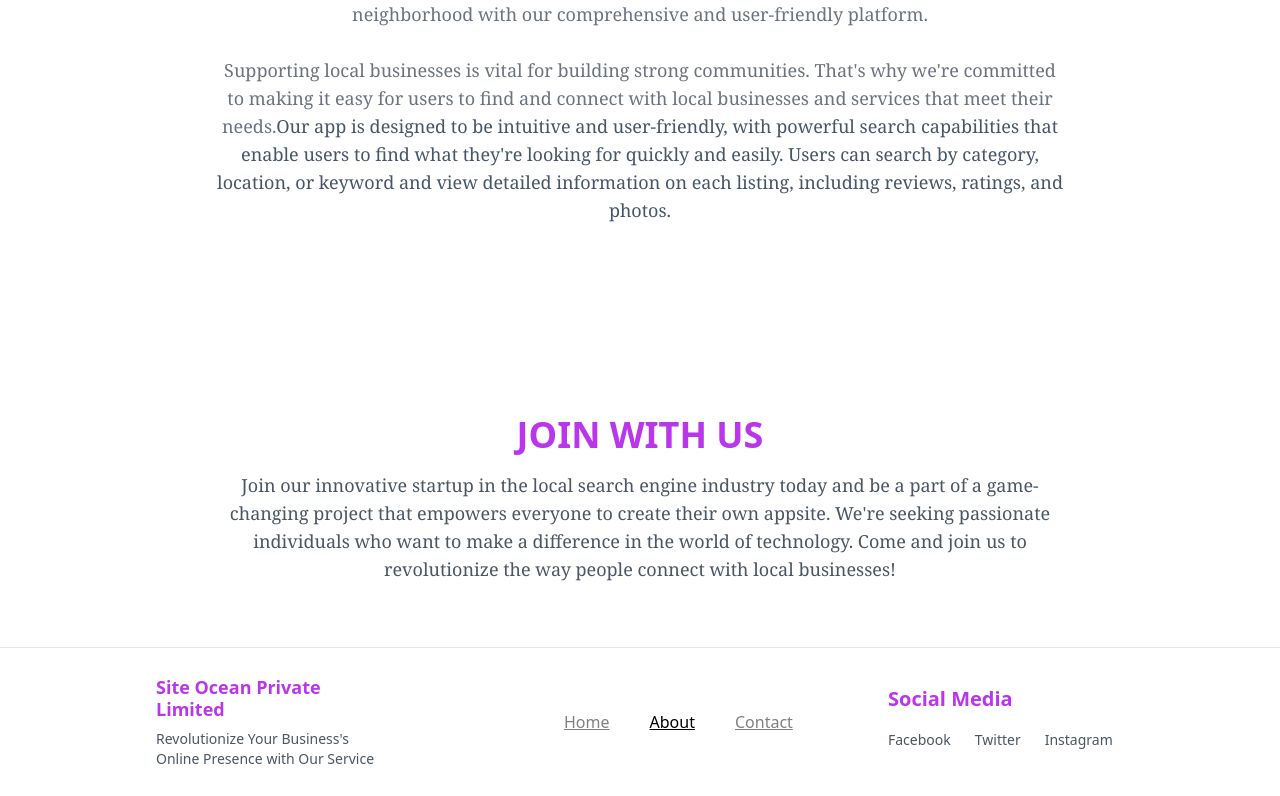
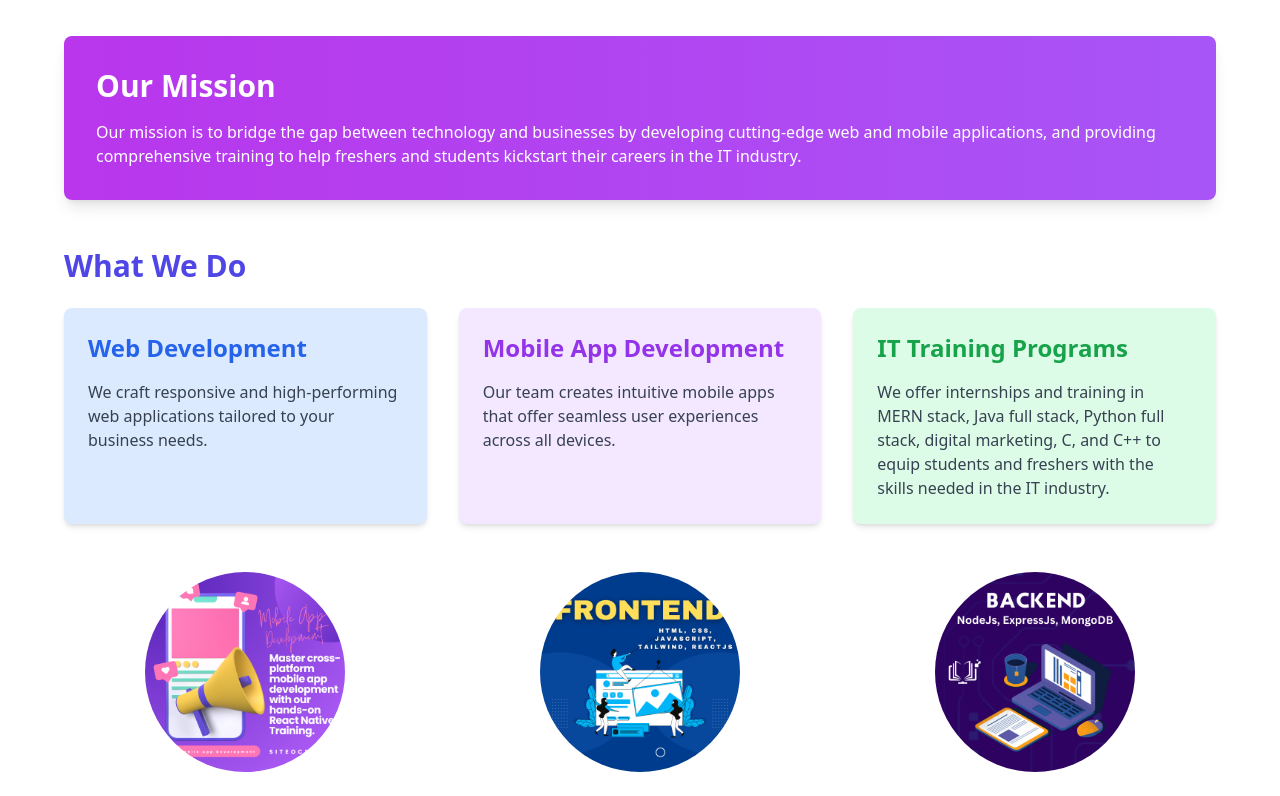
Before and after one commit to SiteOcean/SiteOceanWebsite, a Next.js app: page /Layouts/AboutPage in a window 1280 px wide. Shown: the part 204-1000 px from the top of the page. Built offline with nearby package versions, Linux system fonts and the light colour scheme.

Commit message:
new about page updated

```diff
--- a/src/Components/AboutPageComp/Banner.jsx
+++ b/src/Components/AboutPageComp/Banner.jsx
@@ -2,29 +2,87 @@ import React from "react";
 
 const Banner = () => {
   return (
-    <div className="bg-white min-h-[90vh]">
-      <div className="max-w-7xl mx-auto py-7 sm:py-10 px-6 lg:px-8">
-        <div className="md:text-center">
-          <h2 className="text-xl tracking-tight bg-gradient-to-r sm:p-0 from-[#b936ec] to-[#fc0ef0] text-transparent bg-clip-text sm:text-2xl font-bold">
-            Learn More About SiteOcean
-          </h2>
-          <div className="mt-4 text-lg text-gray-500 sm:w-[70%] mx-auto font-serif">
-            We're a startup dedicated to developing a local search engine app that empowers users to discover businesses, services, and events in their community. Experience the full potential of your neighborhood with our comprehensive and user-friendly platform.
-            <br/><br/>
-            Supporting local businesses is vital for building strong communities. That's why we're committed to making it easy for users to find and connect with local businesses and services that meet their needs.
-            <span className="text-slate-600">
-              Our app is designed to be intuitive and user-friendly, with powerful search capabilities that enable users to find what they're looking for quickly and easily. Users can search by category, location, or keyword and view detailed information on each listing, including reviews, ratings, and photos.
-            </span>
+    <div className="w-[100%] md:w-[90%] mx-auto py-12">
+      {/* Introduction Section */}
+      <section className="text-center mb-12">
+        <h1 className="text-4xl font-bold text-indigo-600">About Siteocean Pvt Ltd</h1>
+        <p className="text-lg mt-4 text-gray-600">
+          At Siteocean Pvt Ltd, we are dedicated to creating innovative digital solutions and empowering the next generation of IT professionals.
+        </p>
+      </section>
+
+      {/* Mission Statement Section */}
+      <section className="bg-gradient-to-r from-[#b936ec] to-purple-500 p-8 text-white rounded-lg shadow-lg mb-12">
+        <h2 className="text-3xl font-bold">Our Mission</h2>
+        <p className="mt-4">
+          Our mission is to bridge the gap between technology and businesses by developing cutting-edge web and mobile applications, and providing comprehensive training to help freshers and students kickstart their careers in the IT industry.
+        </p>
+      </section>
+
+      {/* Services Section */}
+      <section className="mb-12">
+        <h2 className="text-3xl font-bold text-indigo-600 mb-6">What We Do</h2>
+        <div className="grid grid-cols-1 md:grid-cols-2 lg:grid-cols-3 gap-8">
+          <div className="p-6 bg-blue-100 rounded-lg shadow-md">
+            <h3 className="text-2xl font-bold text-blue-600">Web Development</h3>
+            <p className="mt-4 text-gray-700">
+              We craft responsive and high-performing web applications tailored to your business needs.
+            </p>
           </div>
-          <span className="bg-gradient-to-r text-[#b936ec] text-[17px] font-bold  to-[#36045a] inline-block text-transparent bg-clip-text mt-[10px] md:w-[70%]">Experience the innovation of our app, where seamless organization, constant connectivity, and a competitive edge in the business world are at your fingertips, empowering you to stay ahead of the curve.</span>
+          <div className="p-6 bg-purple-100 rounded-lg shadow-md">
+            <h3 className="text-2xl font-bold text-purple-600">Mobile App Development</h3>
+            <p className="mt-4 text-gray-700">
+              Our team creates intuitive mobile apps that offer seamless user experiences across all devices.
+            </p>
+          </div>
+          <div className="p-6 bg-green-100 rounded-lg shadow-md">
+            <h3 className="text-2xl font-bold text-green-600">IT Training Programs</h3>
+            <p className="mt-4 text-gray-700">
+              We offer internships and training in MERN stack, Java full stack, Python full stack, digital marketing, C, and C++ to equip students and freshers with the skills needed in the IT industry.
+            </p>
+          </div>
         </div>
-      </div>
-      <div className="max-w-7xl mx-auto py-3 px-4 lg:py-16 sm:px-6 lg:px-8 text-center">
-        <h2 className="text-2xl text-[#b936ec] sm:text-4xl font-bold uppercase">Join With Us</h2>
-        <div className="md:mt-4 text-lg text-gray-600 sm:w-[70%] mx-auto font-serif">
-          Join our innovative startup in the local search engine industry today and be a part of a game-changing project that empowers everyone to create their own appsite. We're seeking passionate individuals who want to make a difference in the world of technology. Come and join us to revolutionize the way people connect with local businesses!
+      </section>
+
+      {/* Team Section */}
+      <section>
+        {/* <h2 className="text-3xl font-bold text-indigo-600 mb-6">Meet Our Team</h2> */}
+        <div className="grid grid-cols-1 md:grid-cols-2 lg:grid-cols-3 gap-8">
+          <div className="text-center">
+            <img
+              src="/1.png"
+              alt="Team Member 1"
+              width={200}
+              height={200}
+              className="rounded-full mx-auto"
+            />
+            <h3 className="text-xl font-bold text-gray-800 mt-4"></h3>
+            {/* <p className="text-gray-600">Founder & CEO</p> */}
+          </div>
+          <div className="text-center">
+            <img
+              src="/2.png"
+              alt="Team Member 2"
+              width={200}
+              height={200}
+              className="rounded-full mx-auto bg-cover"
+            />
+            <h3 className="text-xl font-bold text-gray-800 mt-4"></h3>
+            {/* <p className="text-gray-600">CTO & Lead Developer</p> */}
+          </div>
+          <div className="text-center">
+            <img
+              src="/3.png"
+              alt="Team Member 3"
+              width={200}
+              height={200}
+              className="rounded-full mx-auto bg-contain"
+            />
+            <h3 className="text-xl font-bold text-gray-800 mt-4"></h3>
+            {/* <p className="text-gray-600">Head of Marketing</p> */}
+          </div>
         </div>
-      </div>
+      </section>
     </div>
   );
 };
--- a/src/Components/HomePageComp/newFlexComp.jsx
+++ b/src/Components/HomePageComp/newFlexComp.jsx
@@ -44,7 +44,7 @@ const NewFlexSection = () => {
       </div>
 
       <div  data-aos="fade-up" className="w-full lg:w-1/2 px-4 py-4">
-      <img src={"/online.png"} width={300} height={120} alt='img' priority className='w-full  h-[360px] sm:h-[390px] sm:w-[90%]  mx-auto my-auto rounded-lg'/>
+      <img src={"/OnlineVoilet.png"} width={300} height={120} alt='img' priority className='w-full  h-[360px] sm:h-[390px] sm:w-[90%]  mx-auto my-auto rounded-lg'/>
       </div>
 
     </div>
--- a/src/pages/Layouts/HomePage.jsx
+++ b/src/pages/Layouts/HomePage.jsx
@@ -15,24 +15,26 @@ const HomePage=()=>{
          <Carousel/>
          <div className="w-[100%] md:w-[90%] mx-auto">
   <div className="flex flex-wrap justify-center">
-    <div className="w-[90%] md:w-64 p-6 m-4 rounded-lg shadow-md hover:scale-105 duration-500 bg-[#b936ec] text-[#ffffff]">
-      <h2 className="text-xl font-bold text-[#ffffff]">Learn Full Stack Development</h2>
+    <div className="w-[90%] md:w-64 p-6 m-4 rounded-lg shadow-md hover:scale-105 duration-500 bg-purple-200 text-gray-800">
+      <h2 className="text-xl font-bold text-purple-600">Learn Full Stack Development</h2>
       <p>Start your journey to becoming a full stack developer!</p>
     </div>
-    <div className="w-[90%] md:w-64 p-6 m-4 rounded-lg shadow-md hover:scale-105 duration-500 bg-[#c7f745] text-[#7b8a54]">
-      <h2 className="text-xl font-bold text-[#3c9126]">Mobile App Development</h2>
+    <div className="w-[90%] md:w-64 p-6 m-4 rounded-lg shadow-md hover:scale-105 duration-500 bg-yellow-200 text-gray-800">
+      <h2 className="text-xl font-bold text-yellow-600">Mobile App Development</h2>
       <p>Explore the world of mobile app development!</p>
     </div>
-    <div className="w-[90%] md:w-64 p-6 m-4 rounded-lg shadow-md hover:scale-105 duration-500 bg-[#6ae8f1] text-[#386669]">
-      <h2 className="text-xl font-bold text-[#2c748a]">Real-time Projects</h2>
+    <div className="w-[90%] md:w-64 p-6 m-4 rounded-lg shadow-md hover:scale-105 duration-500 bg-indigo-200 text-gray-800">
+      <h2 className="text-xl font-bold text-indigo-600">Real-time Projects</h2>
       <p>Learn frontend, backend, and database technologies through real-time projects.</p>
     </div>
-    <div className="w-[90%] md:w-64 p-6 m-4 rounded-lg shadow-md hover:scale-105 duration-500 bg-[#f77a45] text-[#ffffff]">
-      <h2 className="text-xl font-bold text-[#ffffff]">Career Growth</h2>
+    <div className="w-[90%] md:w-64 p-6 m-4 rounded-lg shadow-md hover:scale-105 duration-500 bg-green-200 text-gray-800">
+      <h2 className="text-xl font-bold text-green-600">Career Growth</h2>
       <p>Advance your career with hands-on experience and expert guidance.</p>
     </div>
   </div>
 </div>
+
+
 
 
         {/* <FlexPageCards/> */}
```
Also changed, not shown: public/OnlineVoilet.png (added).
